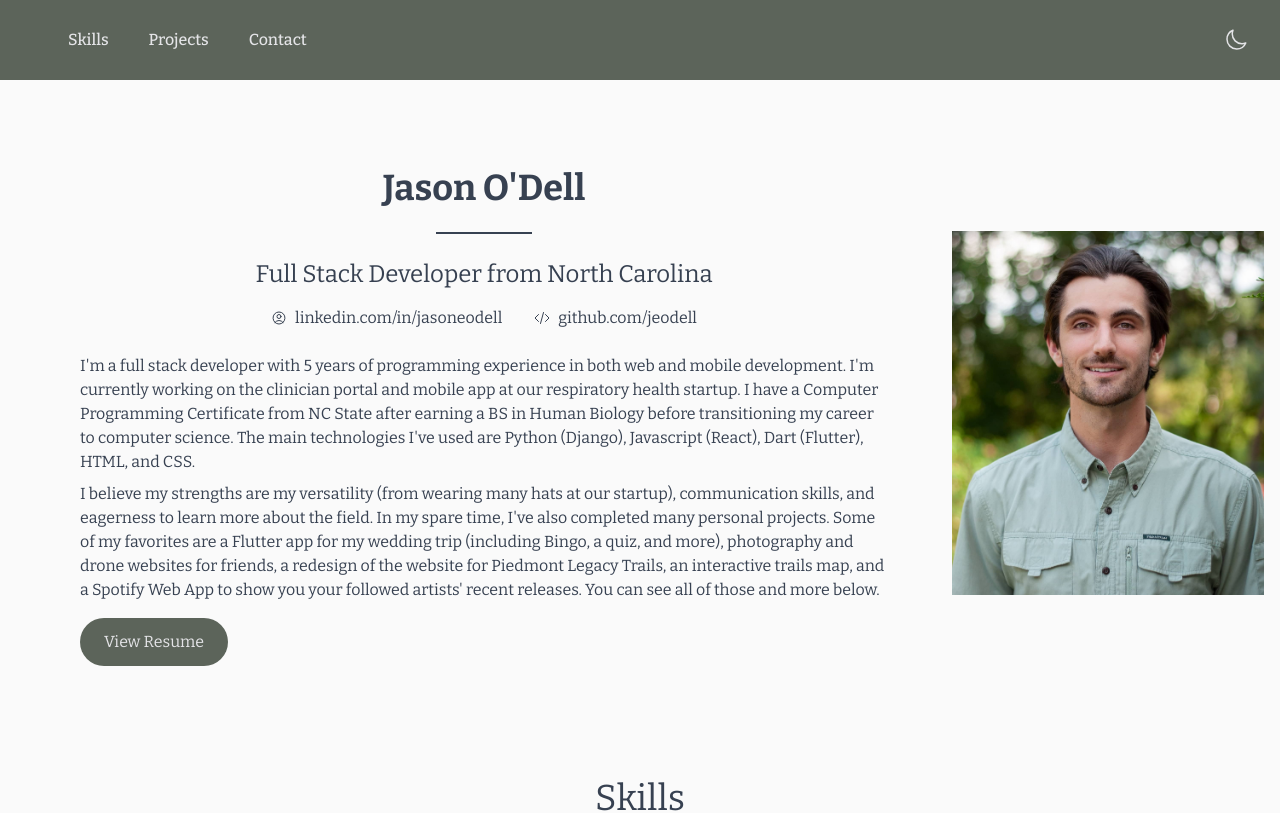
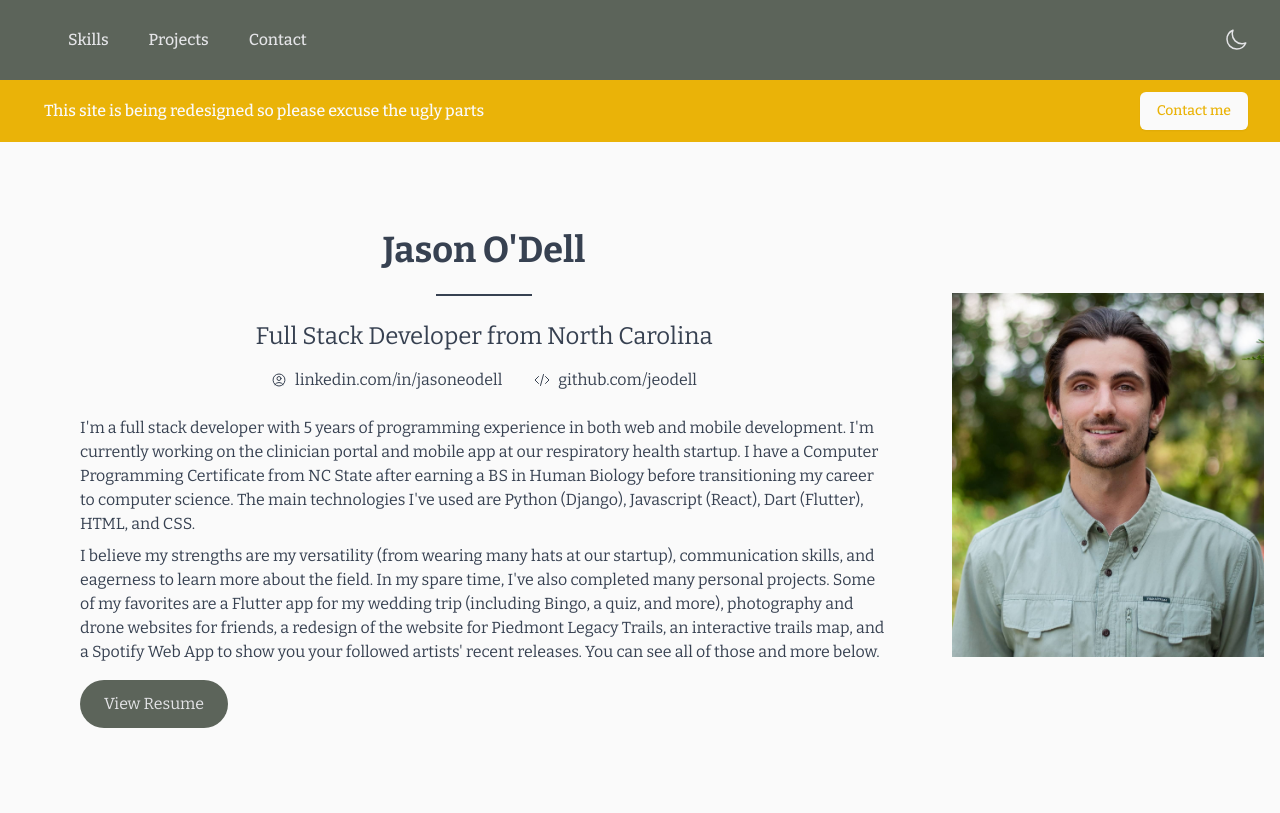
Before and after one commit to jeodell/jeodell.github.io, a Next.js app: page / in a window 1280 px wide. Shown: the top 813 px of the page. Built offline with nearby package versions, Linux system fonts and the light colour scheme.

Commit message:
Adding back in progress bar for now

```diff
--- a/src/app/components/Header.tsx
+++ b/src/app/components/Header.tsx
@@ -2,6 +2,7 @@ import { Disclosure, DisclosureButton, DisclosurePanel } from '@headlessui/react
 import { Bars3Icon, XMarkIcon } from '@heroicons/react/24/outline'
 import '../globals.css'
 import ThemeToggle from '../theme'
+import InProgressBanner from './InProgressBanner'
 
 const navigation = [
   { name: 'Skills', href: '#skills', current: false },
@@ -60,7 +61,7 @@ export default function Header() {
           </div>
         </DisclosurePanel>
       </Disclosure>
-      {/* <InProgressBanner /> */}
+      <InProgressBanner />
     </>
   )
 }
--- a/src/app/components/InProgressBanner.tsx
+++ b/src/app/components/InProgressBanner.tsx
@@ -6,9 +6,7 @@ export default function InProgressBanner() {
           <div className="flex w-0 flex-1 items-center">
             <p className="ml-3 truncate font-medium text-zinc-50">
               <span className="md:hidden">In progress</span>
-              <span className="hidden md:inline">
-                This site is being redesigned so please excuse the ugly parts for now.
-              </span>
+              <span className="hidden md:inline">This site is being redesigned so please excuse the ugly parts</span>
             </p>
           </div>
           <div className="order-2 mt-2 sm:order-3 sm:mt-0">
```
